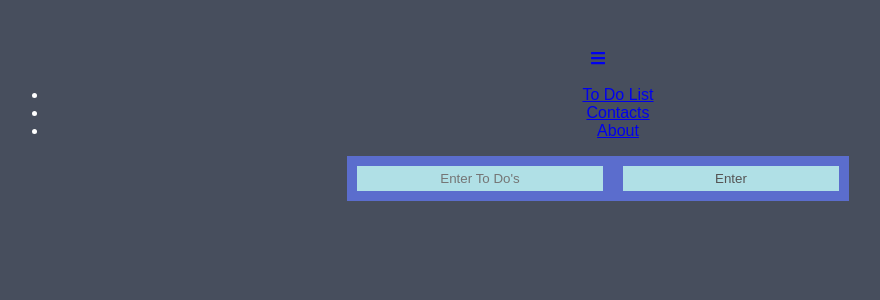
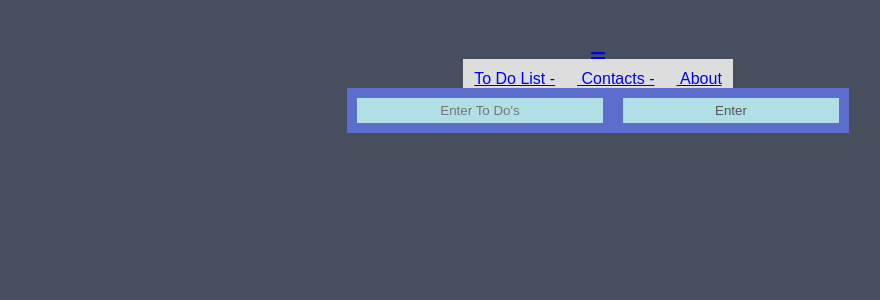
Before and after one commit to Ianwehmeyer/project03reactappnew, a React (Create React App) app: page / in a window 1280 px wide. Shown: the top 300 px of the page, without its empty margins (42-922 px from the left). Built offline with nearby package versions, Linux system fonts and the light colour scheme.

Commit message:
contact form
working on contact form

```diff
--- a/src/App.css
+++ b/src/App.css
@@ -1,5 +1,16 @@
 
+ul {
+  list-style-type: none;
+  margin: 0;
+  padding: 0;
+}
 
+li {
+  display: inline;
+  padding: 11px;
+  background-color: #dddddd;
+
+}
 
 
 
@@ -23,9 +34,7 @@ body {
   color: white;
 }
 
-html {
-  box-sizing: border-box;
-}
+
 
 button {
   font-family: Arial, Helvetica, sans-serif;
--- a/src/Contacts.js
+++ b/src/Contacts.js
@@ -1,22 +1,13 @@
-import React from 'react'
-import { useForm } from "react-hook-form"
+import React, { Component } from 'react'
 
-export default function Contacts() {
-    const {send, handleSubmit} = useForm();
 
-    const onSubmit = (data) => {
-        console.log(data)
+
+export default class Contacts extends Component {
+    render() {
+        return (
+            <div>
+
+            </div>
+        )
     }
-
-    return (
-       <div>
-            <form onSuubmit={handleSubmit(onSubmit)}>
-                <input type="text" placeholder="First Name" name="fname" ref={send}>First Name</input>
-                <input type="text" placeholder="Last Name" name="fname" ref={send}>Last Name</input>
-                <input type="text" placeholder="Email" name="ename" ref={send({required: true })}>Email</input>
-                <input type="submit"/>
-                <textarea>Enter text here</textarea>
-            </form>
-        </div>
-    )
 }
--- a/src/Navbar.js
+++ b/src/Navbar.js
@@ -14,9 +14,9 @@ export default function Navbar() {
                 </Link>
                 <ul className="ulTest">
 
-                    <li><Link to="/">To Do List</Link></li>
-                    <li><Link to="/Contacts">Contacts</Link></li>
-                    <li><Link to="/About">About</Link></li>
+                    <li><Link to="/">To Do List -</Link></li>
+                    <li><Link to="/Contacts"> Contacts -</Link></li>
+                    <li><Link to="/About"> About </Link></li>
 
                 </ul>
             </div>
```
Also changed, not shown: src/ContactsClass.js (added, +22 -0 lines), src/NameForm.js (added).
